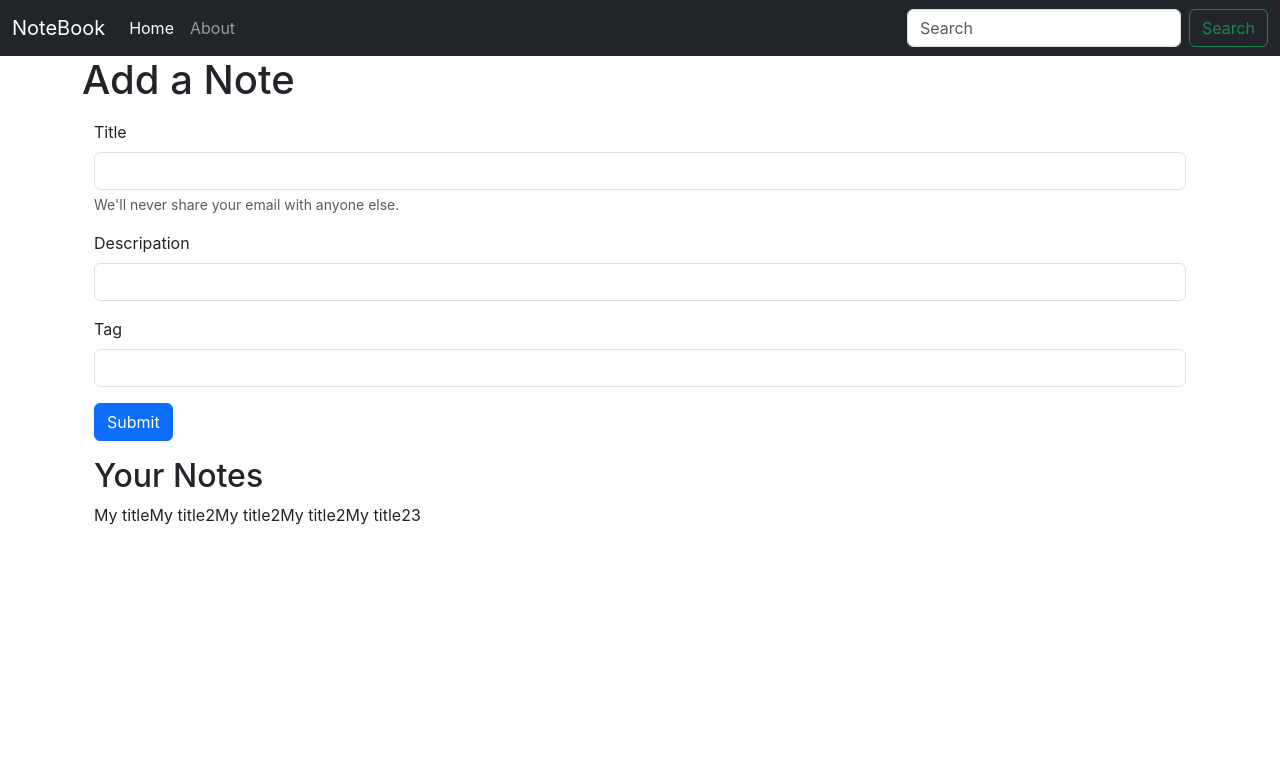
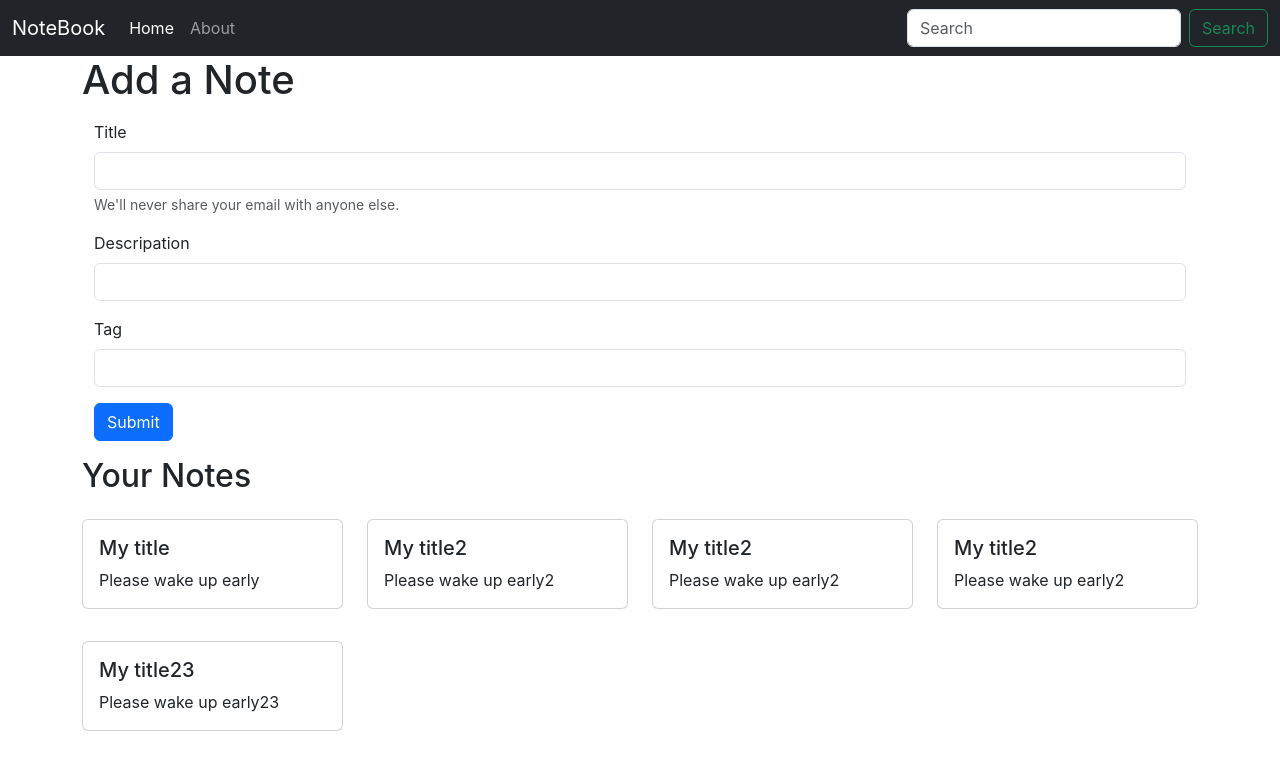
Before and after one commit to manixcoder/MERNstack, a React (Create React App) app: page / in a window 1280 px wide. Shown: the top 770 px of the page. Built offline with nearby package versions, Linux system fonts and the light colour scheme.

Commit message:
Notebook: Adding NoteItem in a Separate Note component

```diff
--- a/src/components/Home.js
+++ b/src/components/Home.js
@@ -1,9 +1,9 @@
-import React, { useContext } from 'react'
-import noteContext from '../context/notes/noteContext'
+import React from 'react'
+import Notes from './Notes'
+
 
 const Home = () => {
-    const context= useContext(noteContext);
-    const {notes,setNotes}=context;
+
     return (
         <div>
             <h1>Add a Note </h1>
@@ -27,12 +27,7 @@
                     <button type="submit" class="btn btn-primary">Submit</button>
                 </form>
             </div>
-            <div className="container my-3">
-                <h2>Your Notes</h2>
-                {notes.map((note)=>{
-                    return note.title;
-                })}
-            </div>
+            <Notes/>
         </div>
     )
 }
--- /dev/null
+++ b/src/components/NoteItem.js
@@ -0,0 +1,19 @@
+import React from 'react'
+
+function NoteItem(props) {
+    const { note } = props;
+    return (
+        <div className="col-md-3">
+
+            <div class="card my-3">
+                <div class="card-body">
+                    <h5 class="card-title">{note.title}</h5>
+                    <p class="card-text">{note.description}</p>
+
+                </div>
+            </div>
+        </div>
+    )
+}
+
+export default NoteItem
--- /dev/null
+++ b/src/components/Notes.js
@@ -0,0 +1,18 @@
+import React , { useContext }from 'react';
+import noteContext from '../context/notes/noteContext'
+import NoteItem from './NoteItem';
+
+function Notes() {
+    const context= useContext(noteContext);
+    const {notes,setNotes}=context;
+    return (
+        <div className="row my-3">
+            <h2>Your Notes</h2>
+            {notes.map((note) => {
+                return <NoteItem note={note}/>
+            })}
+        </div>
+    )
+}
+
+export default Notes
```
